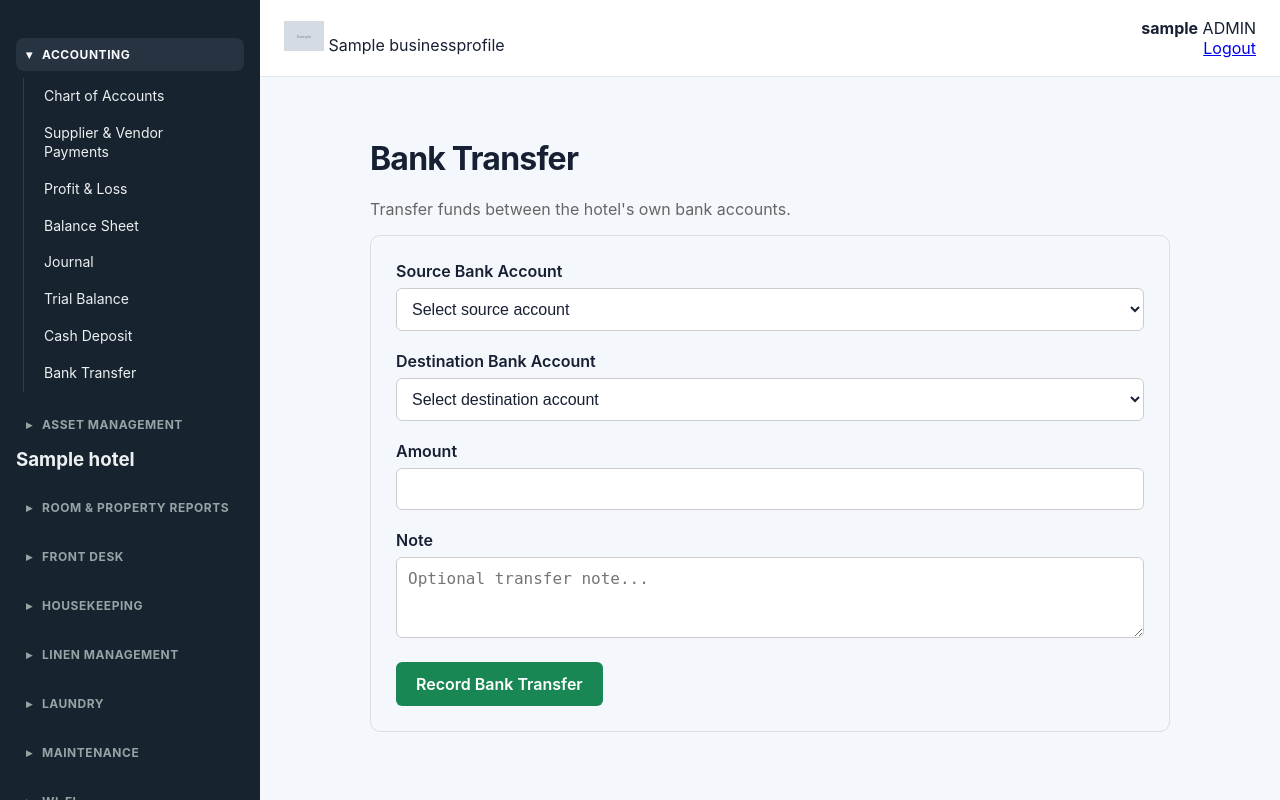
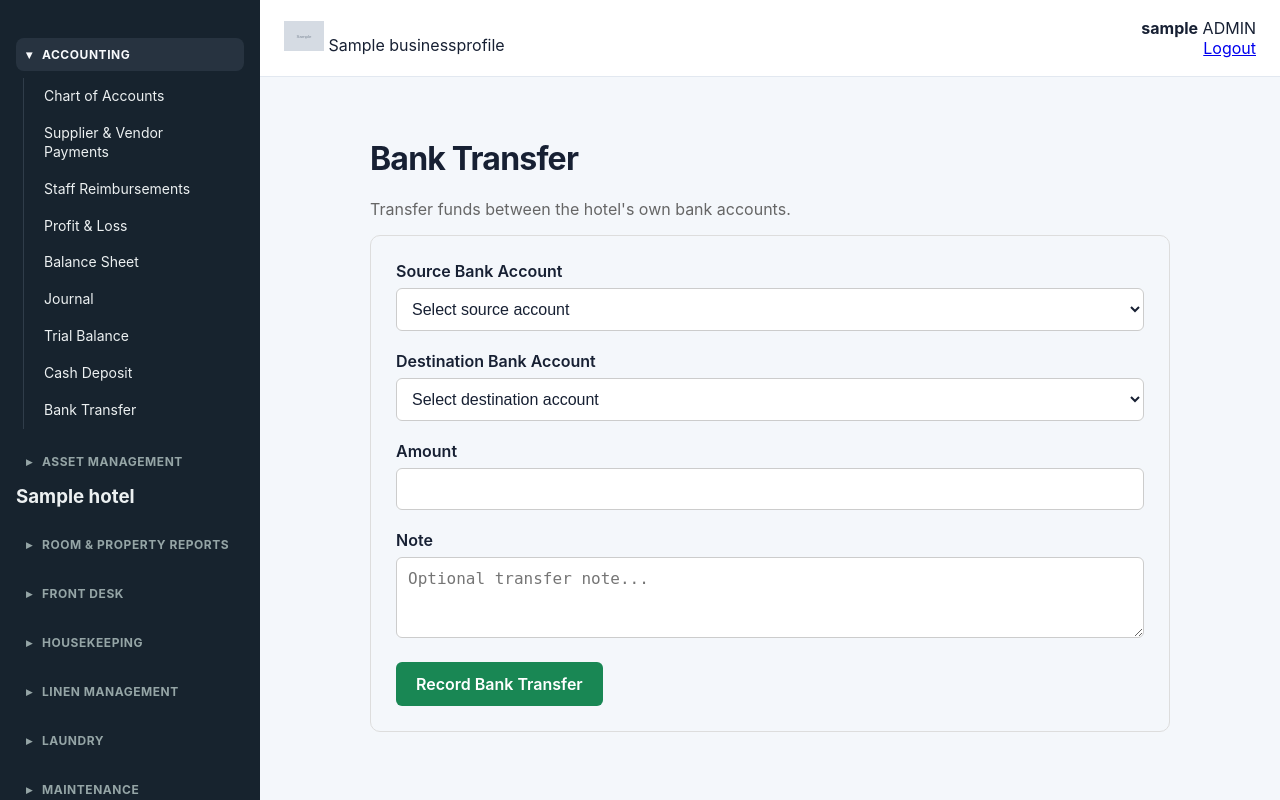
Before and after one commit to nazinamu66/hotel-hms, a Django app: page /accounting/bank-transfer/ in a window 1280 px wide. Run offline with Django 5.2, Linux system fonts and the light colour scheme; a user stored in the database is signed in; tables that the repository leaves empty hold one stand-in row (values such as "Sample post"); grey boxes marked "Sample" are stand-in pictures; parts of the project's set-up code (start-up, migrations or seed data) failed here and were passed over.

Commit message:
Add staff reimbursements to accounting navigation

```diff
--- a/templates/base/base.html
+++ b/templates/base/base.html
@@ -49,6 +49,10 @@
 
             <a href="{% url 'accounting:supplier_payments' %}">
                 Supplier & Vendor Payments
+            </a>
+
+            <a href="{% url 'accounting:staff_reimbursements' %}">
+                Staff Reimbursements
             </a>
 
             <a href="{% url 'accounting:pnl' %}">
```
